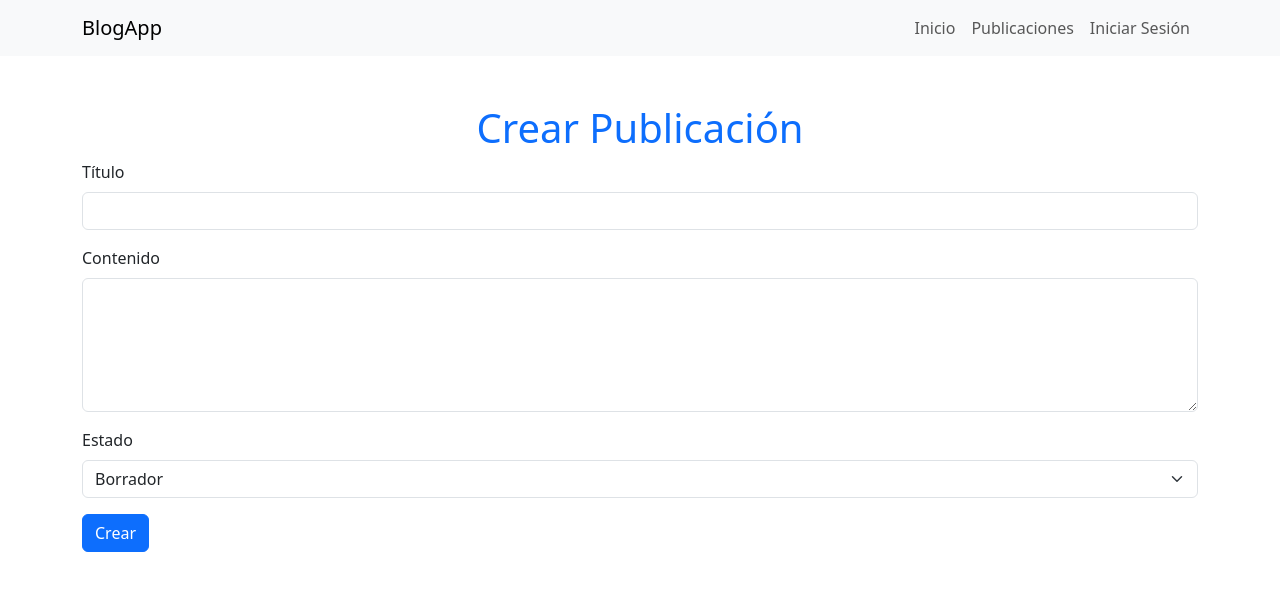
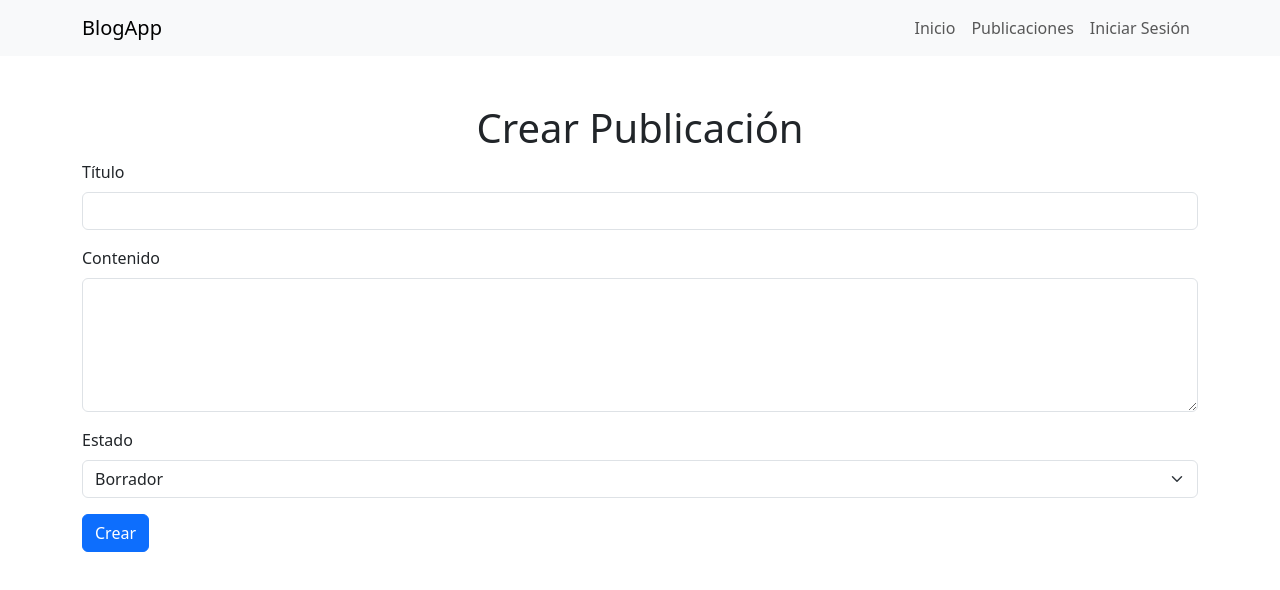
Before and after one commit to DouglasAC/blog-app-react-django, a React (Vite) app in the folder blog_frontend/: page /create-post in a window 1280 px wide. Shown: the top 590 px of the page. Built offline with nearby package versions, Linux system fonts and the light colour scheme.

Commit message:
Remove unnecessary class from CreatePost title for cleaner styling

```diff
--- a/blog_frontend/src/pages/CreatePost.jsx
+++ b/blog_frontend/src/pages/CreatePost.jsx
@@ -33,7 +33,7 @@ const CreatePost = () => {
 
     return (
         <div className="container mt-5">
-            <h1 className="text-center text-primary">Crear Publicación</h1>
+            <h1 className="text-center">Crear Publicación</h1>
             {error && <div className="alert alert-danger">{error}</div>}
             <form onSubmit={handleSubmit}>
                 <div className="mb-3">
```
